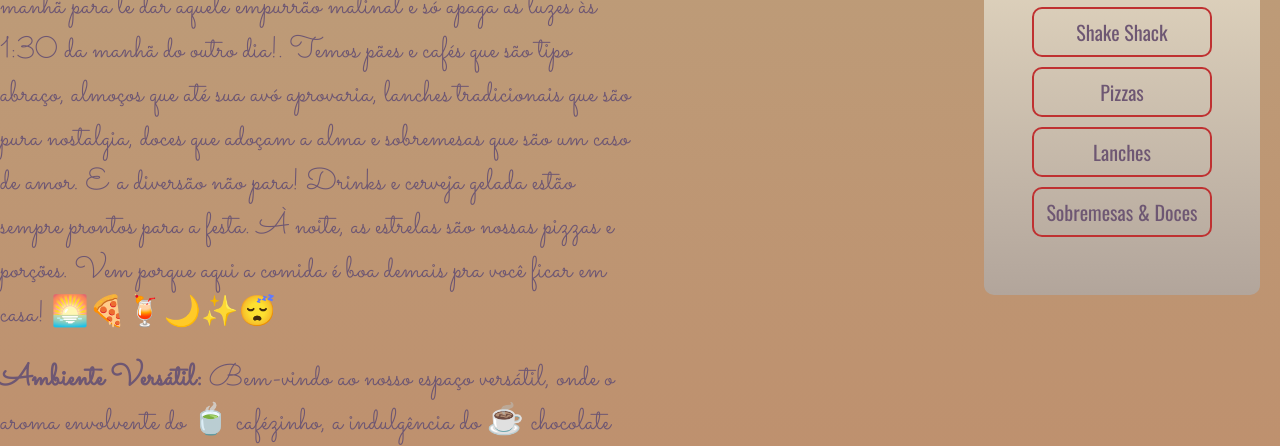
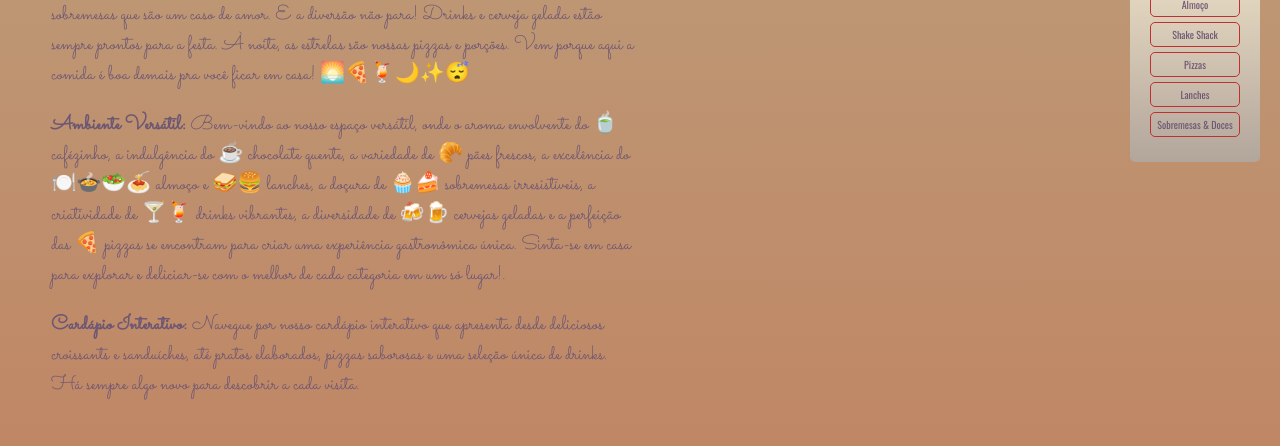
Before and after one commit to DiegoTeixeiraS/Site-Doce-Amor, a plain HTML site: page index.html in a window 1280 px wide. Shown: the part 363-809 px from the top of the page. Drawn offline with nearby package versions, Linux system fonts and the light colour scheme.

Commit message:
Update style.css

```diff
--- a/styles.css/style.css
+++ b/styles.css/style.css
@@ -159,8 +159,6 @@ body {
     color: var(--cor-destaque);
 }
 
-@media (max-width: 1200px) {
-
     body {
         background: linear-gradient(to bottom, var(--cor-fundo));
     }
@@ -185,6 +183,41 @@ body {
 
     .apresentacao__conteudo__texto {
         font-size: 20px;
+    }
+
+    .botao {
+        position: fixed;
+        top: 50%;
+        right: 20px;
+        transform: translateY(-50%);
+    }
+
+    .botao__container {
+        background: linear-gradient(to bottom, #FAEED1, #B2A59B);
+        padding: 20px;
+        border-radius: 5px;
+        width: 90px;
+    }
+
+    .link-box {
+        margin-bottom: 5px;
+    }
+
+    .botao__link {
+        display: block;
+        text-decoration: none;
+        color: var(--cor-texto);
+        font-size: 10px;
+        font-family: var(--fonte-titulo);
+        padding: 4px;
+        border: 1px solid #BF3131;
+        border-radius: 5px;
+        text-align: center;
+    }
+
+    .botao__link:hover {
+        padding: 3%;
+        color: var(--cor-destaque);
     }
 
     .cabecalho {
@@ -213,4 +246,8 @@ body {
     .apresentacao__links__navegacacao {
         font-size: 20px;
     }
+
+    .imagem__logo{
+        width: 30%;
+    }
 }
```
